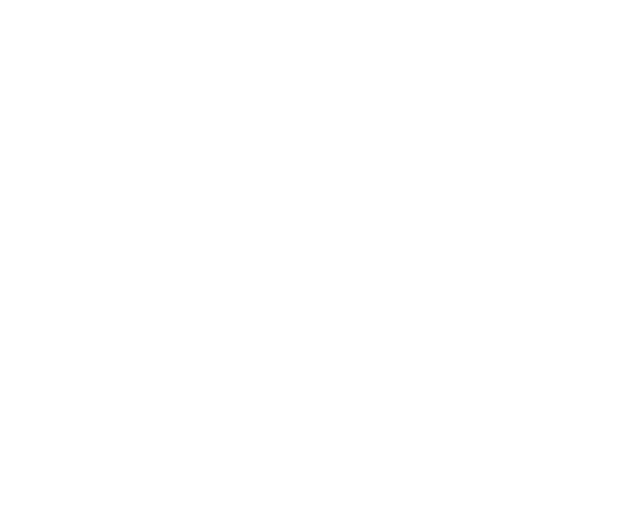
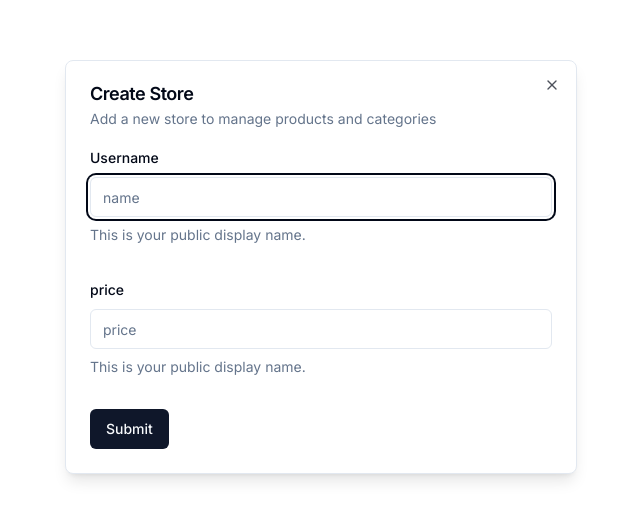
Before and after one commit to weeeeey/wmall---admin, a Next.js app: page / in a window 1280 px wide. Shown: the part 133-652 px from the top of the page, without its empty margins (319-959 px from the left). Built offline with nearby package versions, Linux system fonts and the light colour scheme.

Commit message:
shadcn ui Form/Input/BTN && react-hook-form && zod

```diff
--- a/app/(root)/page.tsx
+++ b/app/(root)/page.tsx
@@ -1,9 +1,17 @@
 'use client';
 
+import { useStoreModal } from '@/hooks/use-modal';
 import { UserButton } from '@clerk/nextjs';
-import React from 'react';
+import React, { useEffect } from 'react';
 
 const SetupPage = () => {
+    const { isOpen, onClose, onOpen } = useStoreModal();
+
+    useEffect(() => {
+        if (!isOpen) {
+            onOpen();
+        }
+    }, [isOpen, onOpen]);
     return (
         <div className="p-4">
             <UserButton afterSignOutUrl="/" />
--- a/app/layout.tsx
+++ b/app/layout.tsx
@@ -3,7 +3,6 @@
 import { Inter } from 'next/font/google';
 import { ClerkProvider } from '@clerk/nextjs';
 import ModalProvider from '@/providers/modal-provider';
-import StoreModal from '@/components/modals/store-modal';
 
 const inter = Inter({ subsets: ['latin'] });
 
@@ -23,7 +22,6 @@
                 <body className={inter.className}>
                     {/* provider를 통해 렌더링 될 때만 실행하는므로 서버 사이드에서 use client를 가져왔을 때 생긴느 하이드레이션 에러 막아줌  */}
                     <ModalProvider />
-                    <StoreModal />
                     {children}
                 </body>
             </html>
--- a/components/modals/store-modal.tsx
+++ b/components/modals/store-modal.tsx
@@ -3,8 +3,40 @@
 import { Modal } from '@/components/ui/modal';
 import { useStoreModal } from '@/hooks/use-modal';
 
+import { useForm } from 'react-hook-form';
+import * as z from 'zod';
+import { zodResolver } from '@hookform/resolvers/zod';
+
+import {
+    Form,
+    FormControl,
+    FormDescription,
+    FormField,
+    FormItem,
+    FormLabel,
+    FormMessage,
+} from '@/components/ui/form';
+import { Input } from '../ui/input';
+import { Button } from '../ui/button';
+
+const formSchema = z.object({
+    name: z.string().min(1),
+    price: z.string().min(1),
+});
+
 const StoreModal = () => {
-    const { isOpen, onClose, onOpen } = useStoreModal();
+    const { isOpen, onClose } = useStoreModal();
+    const form = useForm<z.infer<typeof formSchema>>({
+        resolver: zodResolver(formSchema),
+        defaultValues: {
+            name: '',
+            price: '',
+        },
+    });
+
+    const onSubmit = (value: z.infer<typeof formSchema>) => {
+        console.log(value);
+    };
 
     return (
         <Modal
@@ -13,7 +45,50 @@
             isOpen={isOpen}
             onClose={onClose}
         >
-            Future Create Store Form
+            <Form {...form}>
+                <form
+                    onSubmit={form.handleSubmit(onSubmit)}
+                    className="space-y-8"
+                >
+                    <FormField
+                        name="name"
+                        render={({ field }) => (
+                            <FormItem>
+                                <FormLabel>Username</FormLabel>
+                                <FormControl>
+                                    <Input
+                                        placeholder={field.name}
+                                        {...field}
+                                    />
+                                </FormControl>
+                                <FormDescription>
+                                    This is your public display name.
+                                </FormDescription>
+                                <FormMessage />
+                            </FormItem>
+                        )}
+                    />
+                    <FormField
+                        name="price"
+                        render={({ field }) => (
+                            <FormItem>
+                                <FormLabel>price</FormLabel>
+                                <FormControl>
+                                    <Input
+                                        placeholder={field.name}
+                                        {...field}
+                                    />
+                                </FormControl>
+                                <FormDescription>
+                                    This is your public display name.
+                                </FormDescription>
+                                <FormMessage />
+                            </FormItem>
+                        )}
+                    />
+                    <Button type="submit">Submit</Button>
+                </form>
+            </Form>
         </Modal>
     );
 };
--- /dev/null
+++ b/components/ui/form.tsx
@@ -0,0 +1,176 @@
+import * as React from "react"
+import * as LabelPrimitive from "@radix-ui/react-label"
+import { Slot } from "@radix-ui/react-slot"
+import {
+  Controller,
+  ControllerProps,
+  FieldPath,
+  FieldValues,
+  FormProvider,
+  useFormContext,
+} from "react-hook-form"
+
+import { cn } from "@/lib/utils"
+import { Label } from "@/components/ui/label"
+
+const Form = FormProvider
+
+type FormFieldContextValue<
+  TFieldValues extends FieldValues = FieldValues,
+  TName extends FieldPath<TFieldValues> = FieldPath<TFieldValues>
+> = {
+  name: TName
+}
+
+const FormFieldContext = React.createContext<FormFieldContextValue>(
+  {} as FormFieldContextValue
+)
+
+const FormField = <
+  TFieldValues extends FieldValues = FieldValues,
+  TName extends FieldPath<TFieldValues> = FieldPath<TFieldValues>
+>({
+  ...props
+}: ControllerProps<TFieldValues, TName>) => {
+  return (
+    <FormFieldContext.Provider value={{ name: props.name }}>
+      <Controller {...props} />
+    </FormFieldContext.Provider>
+  )
+}
+
+const useFormField = () => {
+  const fieldContext = React.useContext(FormFieldContext)
+  const itemContext = React.useContext(FormItemContext)
+  const { getFieldState, formState } = useFormContext()
+
+  const fieldState = getFieldState(fieldContext.name, formState)
+
+  if (!fieldContext) {
+    throw new Error("useFormField should be used within <FormField>")
+  }
+
+  const { id } = itemContext
+
+  return {
+    id,
+    name: fieldContext.name,
+    formItemId: `${id}-form-item`,
+    formDescriptionId: `${id}-form-item-description`,
+    formMessageId: `${id}-form-item-message`,
+    ...fieldState,
+  }
+}
+
+type FormItemContextValue = {
+  id: string
+}
+
+const FormItemContext = React.createContext<FormItemContextValue>(
+  {} as FormItemContextValue
+)
+
+const FormItem = React.forwardRef<
+  HTMLDivElement,
+  React.HTMLAttributes<HTMLDivElement>
+>(({ className, ...props }, ref) => {
+  const id = React.useId()
+
+  return (
+    <FormItemContext.Provider value={{ id }}>
+      <div ref={ref} className={cn("space-y-2", className)} {...props} />
+    </FormItemContext.Provider>
+  )
+})
+FormItem.displayName = "FormItem"
+
+const FormLabel = React.forwardRef<
+  React.ElementRef<typeof LabelPrimitive.Root>,
+  React.ComponentPropsWithoutRef<typeof LabelPrimitive.Root>
+>(({ className, ...props }, ref) => {
+  const { error, formItemId } = useFormField()
+
+  return (
+    <Label
+      ref={ref}
+      className={cn(error && "text-destructive", className)}
+      htmlFor={formItemId}
+      {...props}
+    />
+  )
+})
+FormLabel.displayName = "FormLabel"
+
+const FormControl = React.forwardRef<
+  React.ElementRef<typeof Slot>,
+  React.ComponentPropsWithoutRef<typeof Slot>
+>(({ ...props }, ref) => {
+  const { error, formItemId, formDescriptionId, formMessageId } = useFormField()
+
+  return (
+    <Slot
+      ref={ref}
+      id={formItemId}
+      aria-describedby={
+        !error
+          ? `${formDescriptionId}`
+          : `${formDescriptionId} ${formMessageId}`
+      }
+      aria-invalid={!!error}
+      {...props}
+    />
+  )
+})
+FormControl.displayName = "FormControl"
+
+const FormDescription = React.forwardRef<
+  HTMLParagraphElement,
+  React.HTMLAttributes<HTMLParagraphElement>
+>(({ className, ...props }, ref) => {
+  const { formDescriptionId } = useFormField()
+
+  return (
+    <p
+      ref={ref}
+      id={formDescriptionId}
+      className={cn("text-sm text-muted-foreground", className)}
+      {...props}
+    />
+  )
+})
+FormDescription.displayName = "FormDescription"
+
+const FormMessage = React.forwardRef<
+  HTMLParagraphElement,
+  React.HTMLAttributes<HTMLParagraphElement>
+>(({ className, children, ...props }, ref) => {
+  const { error, formMessageId } = useFormField()
+  const body = error ? String(error?.message) : children
+
+  if (!body) {
+    return null
+  }
+
+  return (
+    <p
+      ref={ref}
+      id={formMessageId}
+      className={cn("text-sm font-medium text-destructive", className)}
+      {...props}
+    >
+      {body}
+    </p>
+  )
+})
+FormMessage.displayName = "FormMessage"
+
+export {
+  useFormField,
+  Form,
+  FormItem,
+  FormLabel,
+  FormControl,
+  FormDescription,
+  FormMessage,
+  FormField,
+}
--- /dev/null
+++ b/components/ui/input.tsx
@@ -0,0 +1,25 @@
+import * as React from "react"
+
+import { cn } from "@/lib/utils"
+
+export interface InputProps
+  extends React.InputHTMLAttributes<HTMLInputElement> {}
+
+const Input = React.forwardRef<HTMLInputElement, InputProps>(
+  ({ className, type, ...props }, ref) => {
+    return (
+      <input
+        type={type}
+        className={cn(
+          "flex h-10 w-full rounded-md border border-input bg-background px-3 py-2 text-sm ring-offset-background file:border-0 file:bg-transparent file:text-sm file:font-medium placeholder:text-muted-foreground focus-visible:outline-none focus-visible:ring-2 focus-visible:ring-ring focus-visible:ring-offset-2 disabled:cursor-not-allowed disabled:opacity-50",
+          className
+        )}
+        ref={ref}
+        {...props}
+      />
+    )
+  }
+)
+Input.displayName = "Input"
+
+export { Input }
--- /dev/null
+++ b/components/ui/label.tsx
@@ -0,0 +1,26 @@
+"use client"
+
+import * as React from "react"
+import * as LabelPrimitive from "@radix-ui/react-label"
+import { cva, type VariantProps } from "class-variance-authority"
+
+import { cn } from "@/lib/utils"
+
+const labelVariants = cva(
+  "text-sm font-medium leading-none peer-disabled:cursor-not-allowed peer-disabled:opacity-70"
+)
+
+const Label = React.forwardRef<
+  React.ElementRef<typeof LabelPrimitive.Root>,
+  React.ComponentPropsWithoutRef<typeof LabelPrimitive.Root> &
+    VariantProps<typeof labelVariants>
+>(({ className, ...props }, ref) => (
+  <LabelPrimitive.Root
+    ref={ref}
+    className={cn(labelVariants(), className)}
+    {...props}
+  />
+))
+Label.displayName = LabelPrimitive.Root.displayName
+
+export { Label }
--- a/package.json
+++ b/package.json
@@ -10,8 +10,10 @@
   },
   "dependencies": {
     "@clerk/nextjs": "^4.23.2",
+    "@hookform/resolvers": "^3.2.0",
     "@prisma/client": "^5.1.1",
     "@radix-ui/react-dialog": "^1.0.4",
+    "@radix-ui/react-label": "^2.0.2",
     "@radix-ui/react-slot": "^1.0.2",
     "@types/node": "20.4.8",
     "@types/react": "18.2.19",
@@ -26,10 +28,12 @@
     "postcss": "8.4.27",
     "react": "18.2.0",
     "react-dom": "18.2.0",
+    "react-hook-form": "^7.45.4",
     "tailwind-merge": "^1.14.0",
     "tailwindcss": "3.3.3",
     "tailwindcss-animate": "^1.0.6",
     "typescript": "5.1.6",
+    "zod": "^3.21.4",
     "zustand": "^4.4.1"
   },
   "devDependencies": {
```
Also changed, not shown: 1 other file (tests, documents, lock files or other folders).
